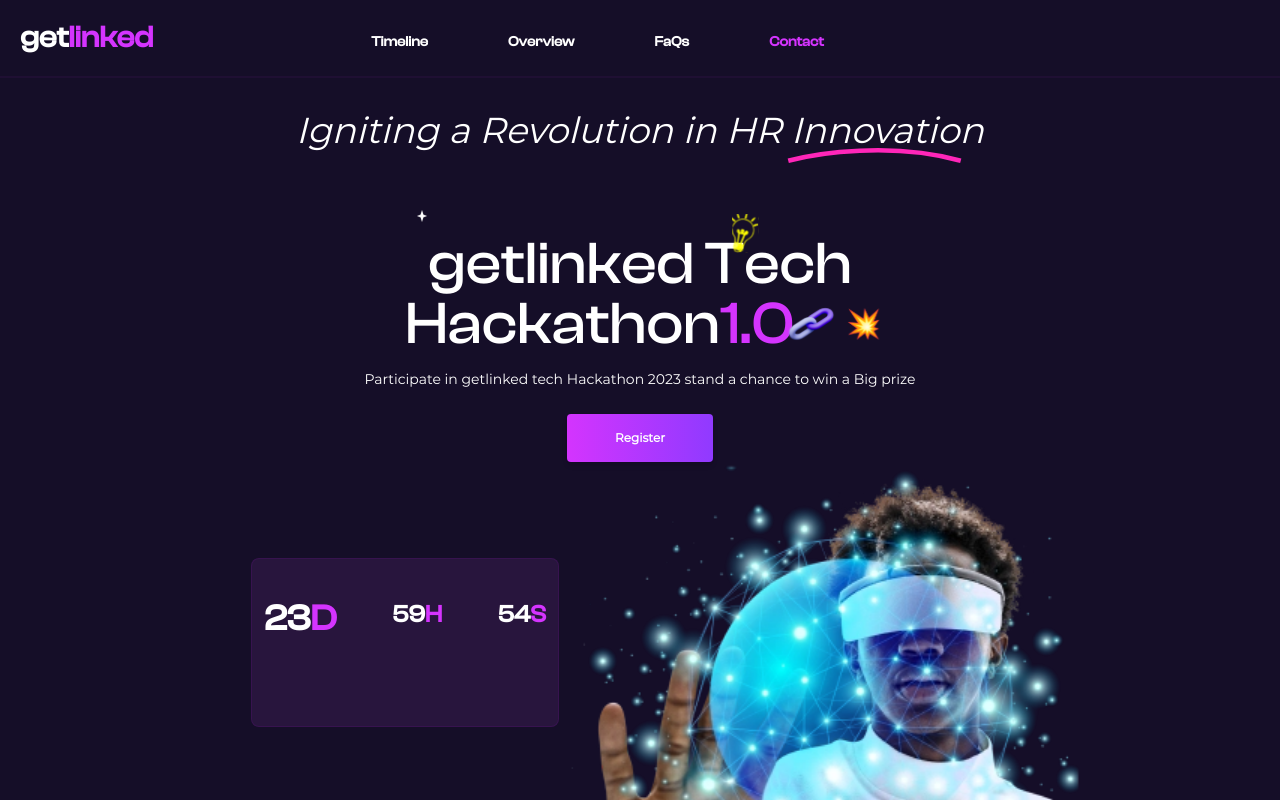
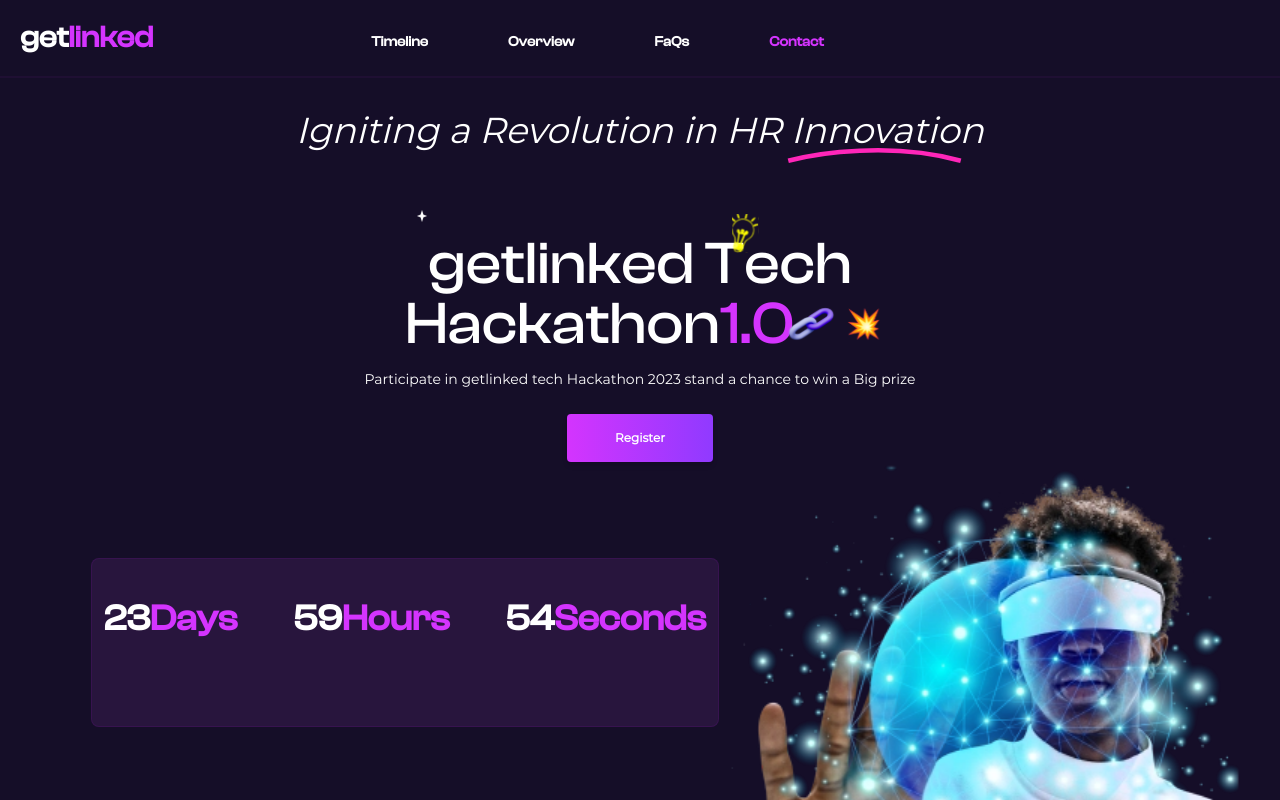
Before and after one commit to Oyetomi/getlinked, a React (Vite) app: page / in a window 1280 px wide. Shown: the top 800 px of the page. Built offline with nearby package versions, Linux system fonts and the light colour scheme; what tailwindcss-animated would draw is missing.

Commit message:
getlinked

```diff
--- a/src/components/Hero.tsx
+++ b/src/components/Hero.tsx
@@ -117,16 +117,15 @@ export const Hero = () => {
           <div className="flex justify-center space-x-14">
             <div className="text-4xl md:text-4xl font-bold font-ClashDisplay">
               {hours}
-              <span className="text-fuchsia-500">D</span>
+              <span className="text-fuchsia-500">D<p className="hidden md:inline-block md:text-4xl md:font-ClashDisplay">ays</p></span>
             </div>
-            <div className="text-4xl md:text-2xl font-bold font-ClashDisplay">
+            <div className="text-4xl font-bold font-ClashDisplay">
               {minutes}
-              <span className="text-fuchsia-500">H</span>
+              <span className="text-fuchsia-500 text-4xl">H<p className="hidden md:inline-block md:text-4xl md:font-ClashDisplay">ours</p></span>
             </div>
-            <div className="text-4xl md:text-2xl font-bold font-ClashDisplay">
+            <div className="text-4xl font-bold font-ClashDisplay">
               {seconds}
-              <span className="text-fuchsia-500">S</span>
-            </div>
+              <span className="text-fuchsia-500 text-4xl">S<p className="hidden md:inline-block md:text-4xl md:font-ClashDisplay">econds</p></span></div>
           </div>
         </div>
         <figure className="flex justify-center mb-6 md:scale-150 md:hidden lg:block">
```
